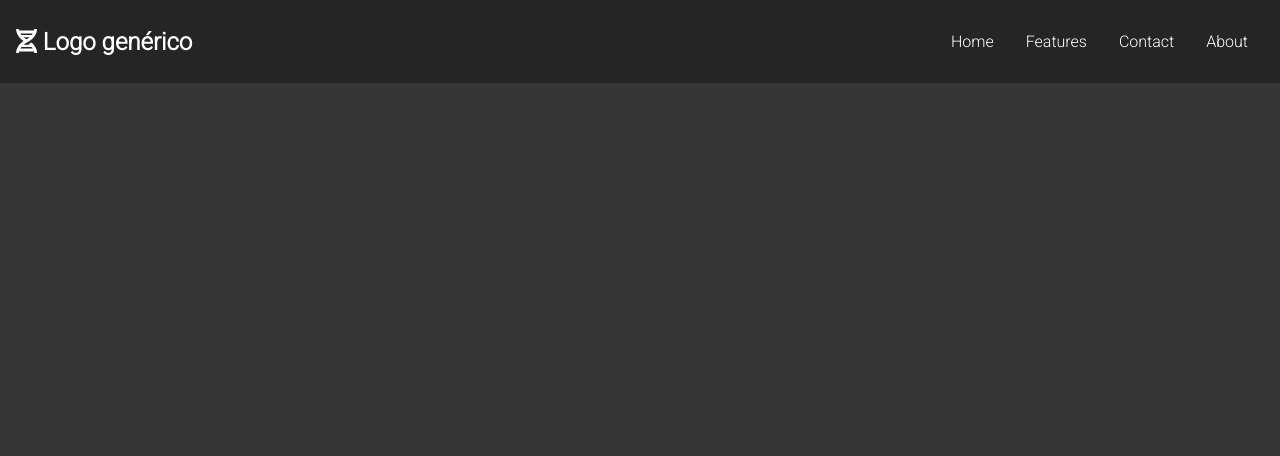
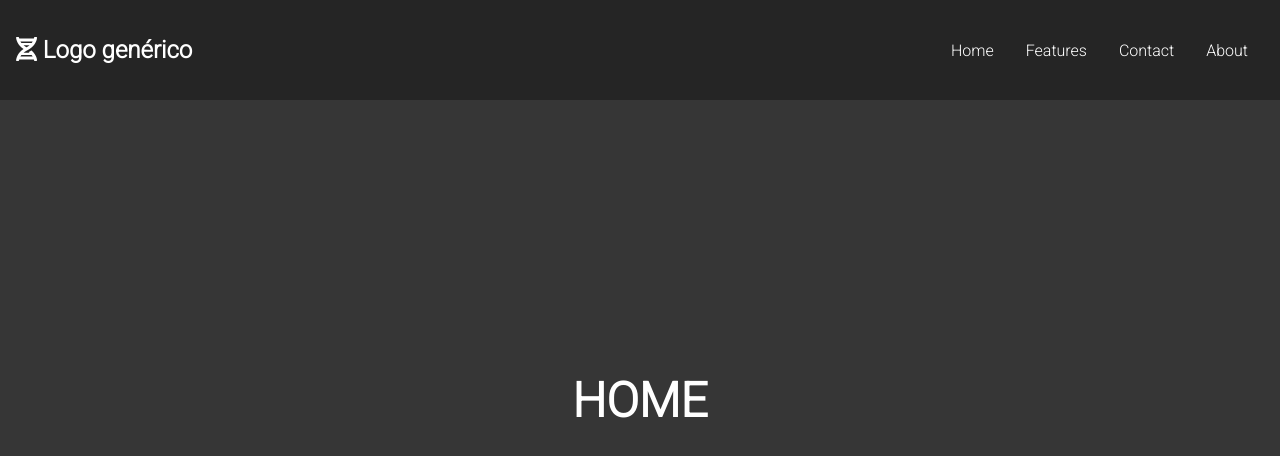
Before and after one commit to ScriptKiddie404/react-app-02-navbar-navigation-router, a React (Create React App) app: page / in a window 1280 px wide. Shown: the top 456 px of the page. Built offline with nearby package versions, Linux system fonts and the light colour scheme.

Commit message:
Complementando el tutorial...

```diff
--- a/src/App.css
+++ b/src/App.css
@@ -12,3 +12,19 @@ body {
   background-color: rgb(54, 54, 54);
   font-family: "Roboto", sans-serif;
 }
+
+.page__container {
+  width: 100%;
+  height: 100vh;
+  background-color: inherit;
+  display: flex;
+  justify-content: center;
+  align-items: center;
+}
+
+.page__title {
+  font-weight: bolder;
+  font-size: 3em;
+  color: white;
+  text-transform: uppercase;
+}
--- a/src/App.js
+++ b/src/App.js
@@ -12,6 +12,7 @@ const App = () => {
     return (
         <>
             <Navigation />
+            <Home styleType="page__container" styleTitle="page__title" />
         </>
     );
 }
--- a/src/components/Navigation.css
+++ b/src/components/Navigation.css
@@ -2,11 +2,12 @@ nav {
   background-color: rgb(37, 37, 37);
   color: white;
   width: 100%;
+  height: 100px;
   display: flex;
   align-items: center;
   justify-content: space-between;
   padding: 1em;
-  position: fixed;
+  position: absolute;
 }
 
 ul {
--- a/src/pages/Home.js
+++ b/src/pages/Home.js
@@ -1,8 +1,10 @@
 import React from 'react';
 
-const Home = () => {
+const Home = ({ styleType, styleTitle }) => {
     return (
-        <h1>Home</h1>
+        <div className={styleType}>
+            <h1 className={styleTitle}>Home</h1>
+        </div>
     );
 }
 
```
